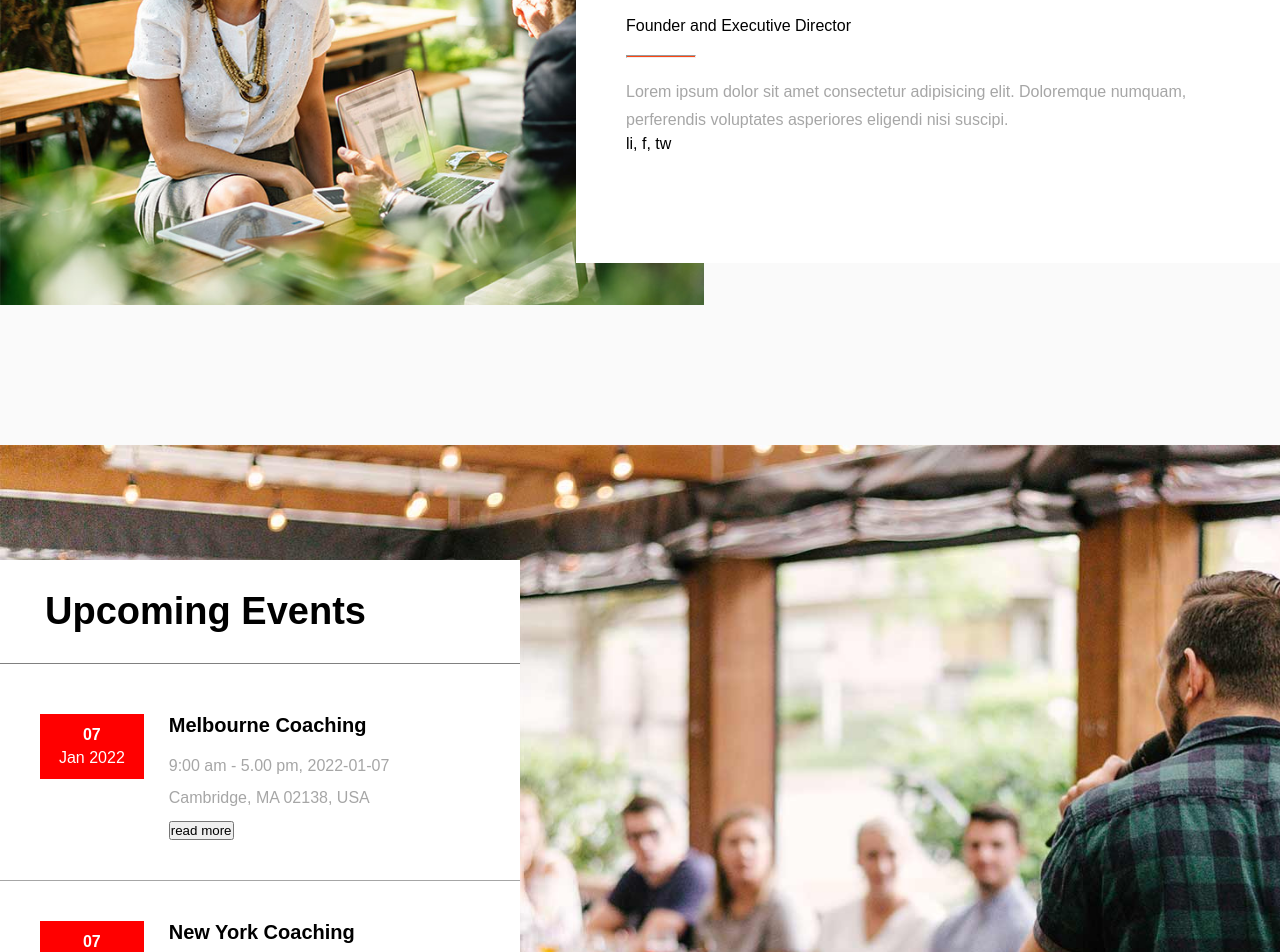
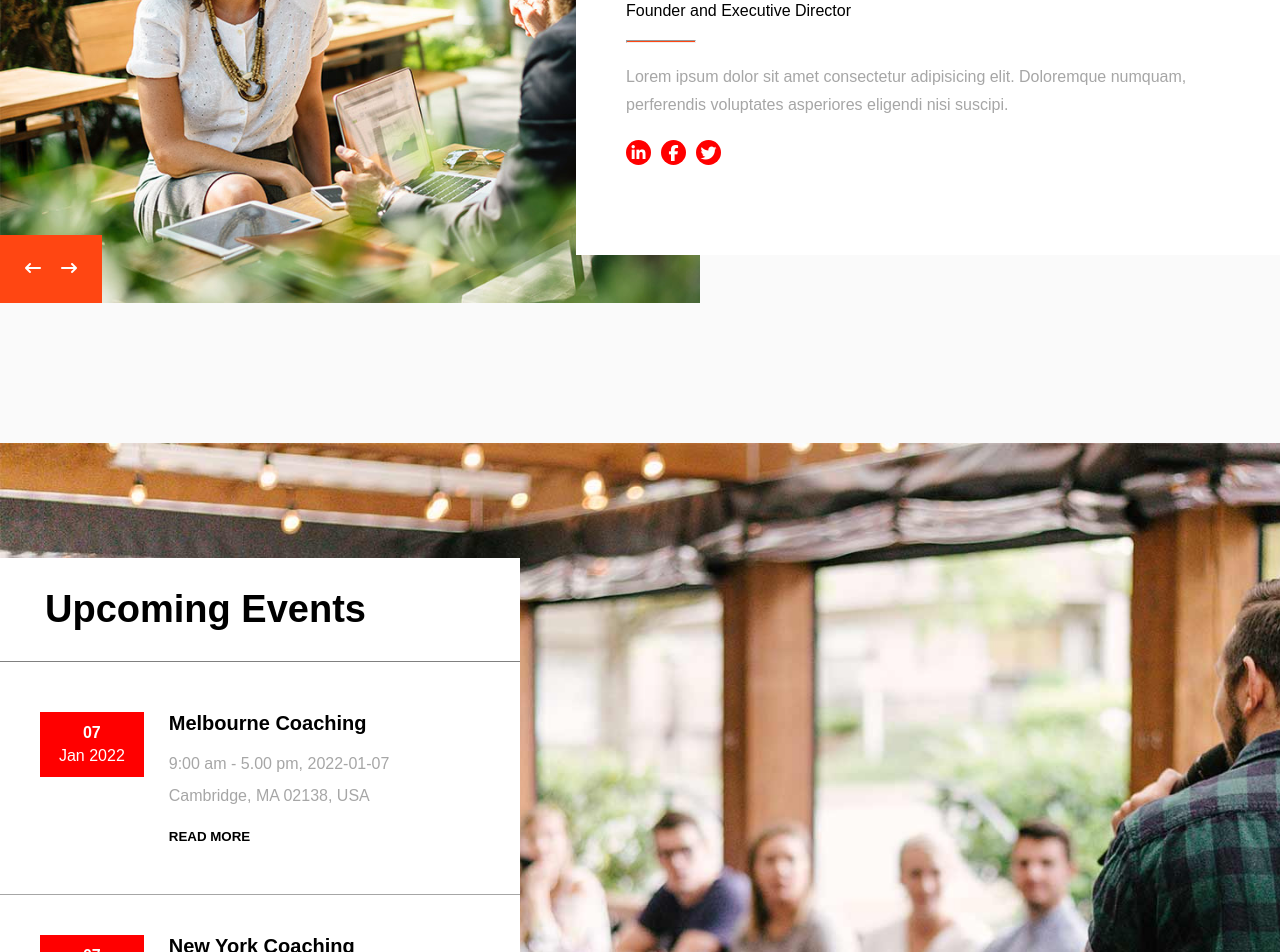
Before and after one commit to albertotaddeucci/proj-html-vuejs, a Vue app: page / in a window 1280 px wide. Shown: the part 1920-2872 px from the top of the page. Built offline with nearby package versions, Linux system fonts and the light colour scheme.

Commit message:
slideshow testimonials e ceo

```diff
--- a/package.json
+++ b/package.json
@@ -9,7 +9,8 @@
     "preview": "vite preview"
   },
   "dependencies": {
-    "vue": "^3.4.19"
+    "vue": "^3.4.19",
+    "@fortawesome/fontawesome-free": "^6.2.0"
   },
   "devDependencies": {
     "@vitejs/plugin-vue": "^5.0.4",
--- a/src/components/AppCeo.vue
+++ b/src/components/AppCeo.vue
@@ -7,7 +7,30 @@ export default {
       return{
         store,
 
+        images:[
+            "/img/h1-img-01.jpg",
+            "/img/h1-img-02.jpg",
+            "/img/h1-img-03.jpg",
+
+        ],
+
+        slideIndex: 0
+
       }
+    },
+    methods:{
+        slideRight(){
+            this.slideIndex++
+            if(this.slideIndex > this.images.length - 1){
+                this.slideIndex=0
+            }
+        },
+        slideLeft(){
+            this.slideIndex--
+            if(this.slideIndex < 0){
+                this.slideIndex=this.images.length - 1
+            }
+        }
     }
 }
 
@@ -23,19 +46,35 @@ export default {
 
             <div class="container-sm">
                 <div id="ceo">
+                    <div class="img-ceo" v-for="currentImage,index in images">
+                        <img v-show="index==slideIndex" :src="currentImage" alt="">
 
-
-                    <img src="/img/h1-img-01.jpg" alt="">
+                    </div>
 
                     <div class="info-ceo">
-                        <h3 >Jason Bickford</h3 >
+                        <h3>Jason Bickford</h3>
                         <div>Founder and Executive Director</div>
                         <hr>
                         <p>Lorem ipsum dolor sit amet consectetur adipisicing elit. Doloremque numquam, perferendis voluptates asperiores eligendi nisi suscipi. </p>
-                        <div>
-                            li, f, tw
+                        <div class="social-icons">
+                            <span><i class="fa-brands fa-linkedin-in"></i></span>
+                            <span><i class="fa-brands fa-facebook-f"></i></span>
+                            <span><i class="fa-brands fa-twitter"></i></span>
+
                         </div>
                     </div>
+
+                    <div class="btns">
+
+                        <span @click="this.slideLeft">
+                            <i class="fa-solid fa-arrow-left-long"></i>
+                        </span>
+                        <span @click="this.slideRight">
+                            <i class="fa-solid fa-arrow-right-long"></i>
+                        </span>
+
+                    </div>
+
                 </div>
             </div>
 
@@ -50,6 +89,8 @@ export default {
 </template>
 
 <style lang="scss">
+@use '../styles/variables' as *;
+
 
 .section-ceo{
     background-color: #fafafa;
@@ -71,8 +112,32 @@ export default {
     display: flex;
     position: relative;
 
-    img{
-        width: 55%;
+    .img-ceo{
+
+        img{
+            width: 700px;
+            object-fit: cover;
+            display: block;
+        }
+    }
+
+
+    .btns{
+        position: absolute;
+        bottom: 0;
+        left: 0;
+
+        display: flex;
+        gap: 20px;
+
+        padding: 25px ;
+
+        background-color: $accentColor;
+        color: white;
+
+        span{
+            cursor: pointer;
+        }
     }
 }
 
@@ -84,15 +149,40 @@ export default {
     top: 0;
     right: 0px;
 
-    padding: 110px 50px;
+    padding: 90px 50px;
 
-    margin-block: 55px;
+    margin-block: 60px;
 
     background-color: white ;
 
     hr{
         margin-block: 20px  ;
     }
+
+    .social-icons{
+        display: flex;
+        gap: 10px;
+
+        margin-top: 20px;
+        span{
+            display: flex;
+            justify-content: center;
+            align-items: center;
+            background-color: red;
+            height: 25px;
+            aspect-ratio: 1;
+
+            border-radius: 50%;
+            color: white;
+
+            &:hover{
+                background-color: black;
+                cursor: pointer;
+
+            }
+        }
+
+    }
 }
 
 </style>
--- a/src/components/AppLatestNews.vue
+++ b/src/components/AppLatestNews.vue
@@ -29,12 +29,18 @@ export default {
     <section class="latest">
         <div class="container">
 
+
             <div class="container-sm">
                 <h2>Latest news</h2>
                 <p>Lorem ipsum dolor sit amet, consecutor</p>
                 <hr>
 
                 <div class="news-list">
+                    <div class="arrows">
+                        <span><i class="fa-solid fa-arrow-left-long"></i></span>
+                        <span><i class="fa-solid fa-arrow-right-long"></i></span>
+
+                    </div>
 
                     <NewsItem v-for="currentNews in news"
                     :news="currentNews"></NewsItem>
@@ -60,13 +66,26 @@ export default {
     padding-block: 130px;
     background-color: $primaryBg;
 
+    .container{
+        position: relative;
+
+    }
+
 
     .container-sm{
-
-
         display: flex;
         flex-direction: column;
         align-items: center;
+
+
+        .arrows{
+            position: absolute;
+            top: 60%;
+            left: 0px;
+
+            padding-inline: 20px;
+        }
+
 
 
         hr{
@@ -82,6 +101,8 @@ export default {
             width: 100%;
 
 
+
+
         }
     }
 
--- a/src/components/AppMain.vue
+++ b/src/components/AppMain.vue
@@ -5,6 +5,7 @@ import AppEvents from './AppEvents.vue'
 import AppStats from './AppStats.vue'
 import AppLatestNews from './AppLatestNews.vue'
 import AppCeo from './AppCeo.vue'
+import AppTestimonials from './AppTestimonials.vue'
 
 
 
@@ -16,7 +17,8 @@ export default {
       AppEvents,
       AppStats,
       AppLatestNews,
-      AppCeo
+      AppCeo,
+      AppTestimonials
     },
 
     data(){
@@ -40,6 +42,8 @@ export default {
   <AppEvents></AppEvents>
   <AppStats></AppStats>
   <AppLatestNews></AppLatestNews>
+  <AppTestimonials></AppTestimonials>
+
 
 </main>
 
--- a/src/components/AppStats.vue
+++ b/src/components/AppStats.vue
@@ -108,6 +108,7 @@ export default {
                     font-weight: bold;
                     margin-bottom: 10px;
                 }
+
                 hr{
                     width: 100%;
                     margin-bottom: 36px;
--- /dev/null
+++ b/src/components/AppTestimonials.vue
@@ -0,0 +1,175 @@
+<script>
+import {store} from '../store.js'
+
+export default {
+    name: "AppTestimonials",
+
+    // props: {
+    //     event: Object,
+    // },
+
+    data(){
+      return{
+        store,
+
+        testimonials:[
+            {
+                image: "/img/h3-img-04.png",
+                name: "Cynthia Clark",
+                quote: '"Lorem ipsum dolor sit amet consectetur adipisicing elit. Sint, amet cum accusamus nemo esse debitis doloremque."'
+            },
+            {
+                image: "/img/h3-img-08.png",
+                name: "Jane Doe",
+                quote: '"Lorem ipsum dolor sit amet consectetur adipisicing elit. Sint, amet cum accusamus nemo esse debitis doloremque."'
+            },
+            {
+                image: "/img/h3-img-07.png",
+                name: "Lian Ni",
+                quote: '"Lorem ipsum dolor sit amet consectetur adipisicing elit. Sint, amet cum accusamus nemo esse debitis doloremque."'
+            }
+
+        ],
+
+        slideIndex: 0,
+
+      }
+    },
+
+    methods:{
+        slideRight(){
+            this.slideIndex++
+            if(this.slideIndex > this.testimonials.length - 1){
+                this.slideIndex=0
+            }
+        },
+        slideLeft(){
+            this.slideIndex--
+            if(this.slideIndex < 0){
+                this.slideIndex=this.testimonials.length - 1
+            }
+        }
+    }
+}
+
+</script>
+
+
+
+<template>
+  <section id="testimonials">
+
+    <div class="container">
+
+        <span class="title">Testimonials.</span>
+
+        <div>
+
+            <div class="testimonial-list" v-for="testimonial,index in testimonials" >
+                <div class="testimonial" v-show="slideIndex==index" >
+                    <img :src="testimonial.image" alt="">
+                    <div class="name">{{ testimonial.name }}</div>
+                    <p>{{ testimonial.quote }}</p>
+
+                    <div class="arrows">
+                        <span @click="this.slideLeft"><i class="fa-solid fa-arrow-left-long"></i></span>
+                        <span @click="this.slideRight"><i class="fa-solid fa-arrow-right-long"></i></span>
+
+                    </div>
+
+                    <div class="slider-count">
+                        <div>0{{index+1}}</div>
+                        <div><hr></div>
+                        <div>0{{testimonials.length}}</div>
+                    </div>
+                </div>
+            </div>
+        </div>
+
+    </div>
+
+
+  </section>
+
+
+</template>
+
+<style lang="scss">
+@use '../styles/variables' as *;
+
+#testimonials{
+    position: relative;
+
+    background-color: $secondaryBg;
+    .title{
+        display: block;
+        position: absolute;
+        left: 50%;
+        top: -5%;
+        transform: translateX(-50%);
+
+        font-size: 180px ;
+        font-weight: bold;
+    }
+
+    .container{
+        position: relative;
+        text-align: center;
+
+        .testimonial-list{
+            position: relative;
+
+            .testimonial{
+
+                padding-block: 130px;
+
+                img{
+                    height: 120px;
+                }
+
+                .name{
+                    margin-block: 30px;
+
+                    color: white;
+                    font-weight: bold;
+
+                }
+
+                p{
+                    width: 60ch;
+                    margin-inline: auto;
+                }
+
+                .arrows{
+                    position: absolute;
+                    top: 50%;
+                    left: 0;
+
+                    padding-inline: 20px;
+
+                    color: white;
+                }
+
+                .slider-count{
+                    display: flex;
+                    justify-content: center;
+                    align-items: center;
+                    gap: 10px;
+
+                    padding-top: 20px;
+
+                    color: white;
+
+
+                }
+
+
+            }
+        }
+    }
+
+}
+
+
+
+</style>
--- a/src/components/EventItem.vue
+++ b/src/components/EventItem.vue
@@ -41,7 +41,7 @@ export default {
             <div class="site-event small">
                 {{ event.eventSite }}
             </div>
-            <button>read more</button>
+            <button>read more <span><i class="fa-solid fa-arrow-right-long"></i></span></button>
         </div>
     </div>
 
--- a/src/components/NewsItem.vue
+++ b/src/components/NewsItem.vue
@@ -35,7 +35,7 @@ export default {
         {{ news.title }}
     </div>
     <p>{{ news.text }}</p>
-    <button>read more</button>
+    <button>read more <span><i class="fa-solid fa-arrow-right-long"></i></span></button>
 
 </div>
 
--- a/src/styles/_variables.scss
+++ b/src/styles/_variables.scss
@@ -1,5 +1,6 @@
 $accentColor: #ff4612;
 
 $primaryBg: #fafafa;
+$secondaryBg: #1e1c1c;
 
 $colorSecondary: #a6a6a6;
--- a/src/styles/general.scss
+++ b/src/styles/general.scss
@@ -1,4 +1,5 @@
 @use './variables' as *;
+@import 'node_modules/@fortawesome/fontawesome-free/css/all.min.css';
 
 * {
     margin: 0;
@@ -41,3 +42,43 @@ hr {
 
     background-color: $accentColor;
 }
+
+
+.arrows {
+
+    width: 100%;
+    display: flex;
+    justify-content: space-between;
+
+    font-size: 20px;
+
+    span:hover {
+        scale: 1.5;
+        cursor: pointer;
+    }
+
+}
+
+button {
+    // background-color: red;
+    display: flex;
+    padding-block: 10px;
+    border: 0;
+
+    text-transform: uppercase;
+    font-weight: bold;
+
+    background-color: transparent;
+    cursor: pointer;
+
+    span {
+        margin-left: 5px;
+        display: none;
+    }
+
+    &:hover {
+        span {
+            display: block;
+        }
+    }
+}
```
Also changed, not shown: 1 other file (tests, documents, lock files or other folders).
